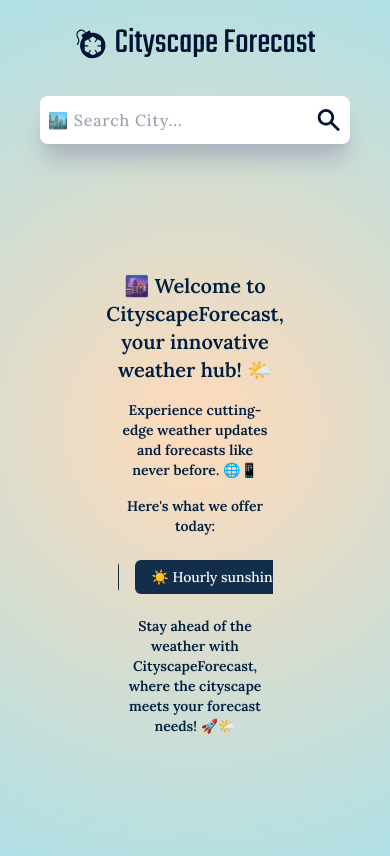
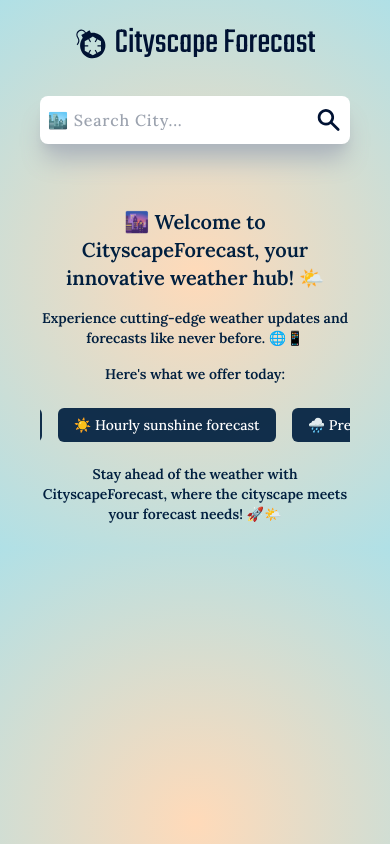
Before and after one commit to JamesUdy/Cityscape_Forecast, a Next.js app: page / in a window 390 px wide. Built offline with nearby package versions, Linux system fonts and the light colour scheme.

Commit message:
Ui: Making this website Responsive

```diff
--- a/app/components/WeatherContent/WeatherContent.tsx
+++ b/app/components/WeatherContent/WeatherContent.tsx
@@ -13,7 +13,7 @@ interface WeatherContentProps {
 const WeatherContent: React.FC<WeatherContentProps> = ({weatherData, error}) => {
     if (Object.keys(weatherData).length === 0 && error === '') {
         return (
-          <section className='text-[#001F3F] mx-auto w-2/4 py-24 flex flex-col space-y-4 items-center'>
+          <section className='text-[#001F3F] mx-auto w-full sm:w-2/3 lg:w-1/2 xl:w-2/4 pt-8 sm:py-24 flex flex-col space-y-4 items-center'>
             <span className='text-xl font-semibold text-center'>🌆 Welcome to CityscapeForecast, your innovative weather hub! 🌤️</span>
             <p className='font-semibold text-sm text-center'>Experience cutting-edge weather updates and forecasts like never before. 🌐📱</p>
             <span className='font-semibold text-sm text-center'>Here's what we offer today:</span>
@@ -29,8 +29,8 @@ const WeatherContent: React.FC<WeatherContentProps> = ({weatherData, error}) =>
         );
     } else if (error !== "") {
       return (
-        <section className='text-[#001F3F] mx-auto w-2/4 py-10 flex flex-col space-y-4 items-center'>
-            <p>🌦️ Location not found. Please double-check and provide more information for accurate weather data. 🌍</p>
+        <section className='text-[#001F3F] mx-auto w-full sm:w-2/3 lg:w-1/2 xl:w-2/4 pt-8 py-0 sm:pt-0 sm:py-24 flex flex-col space-y-4 items-center'>
+            <p className='text-center'>🌦️ Location not found. Please double-check and provide more information for accurate weather data. 🌍</p>
         </section>
       );
     } else {
```
